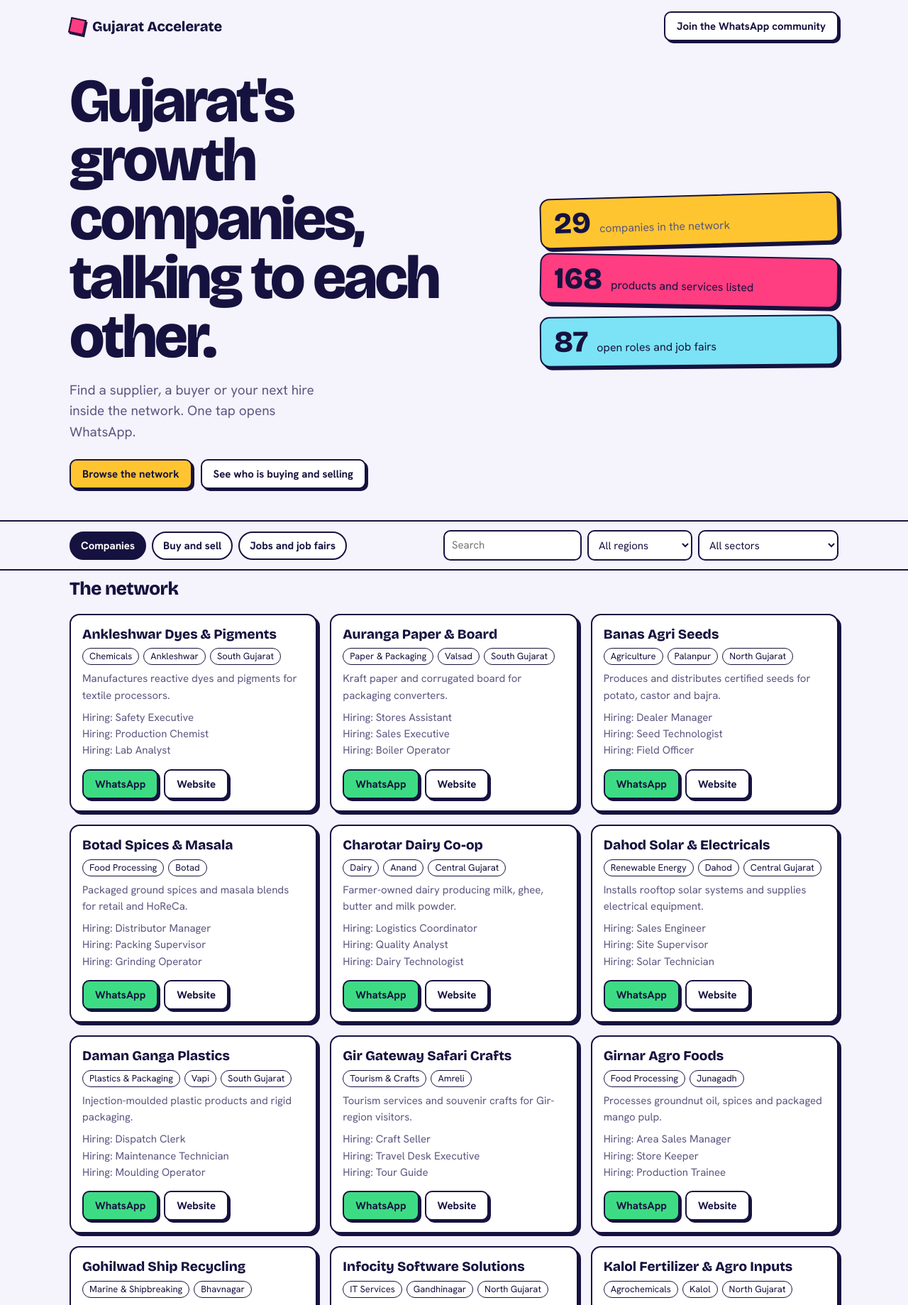
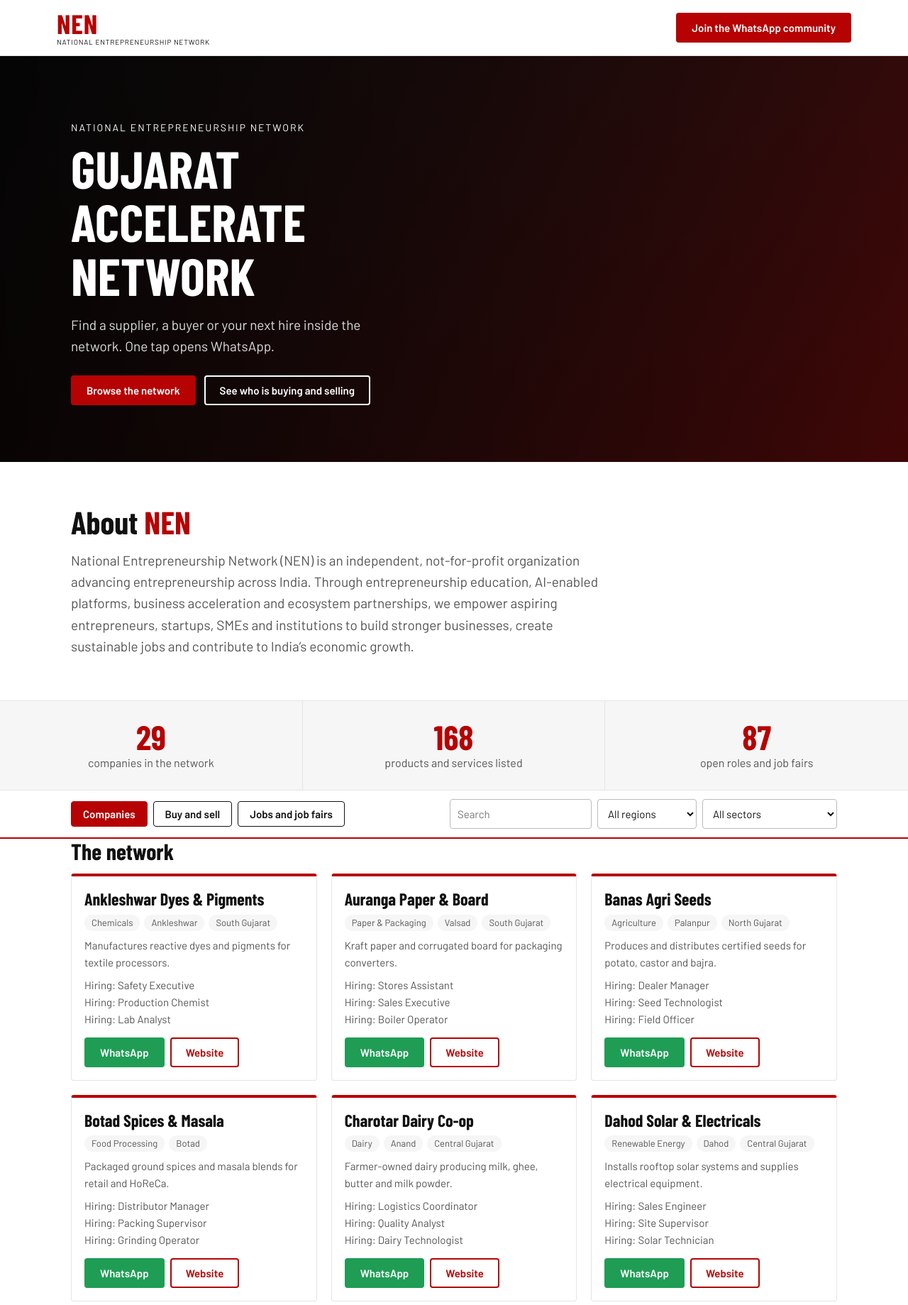
Before and after one commit to mindyourbusiness1105-creator/Gujarat_Accelerate_Portfolio, a Flask app: page / in a window 1280 px wide. Shown: the top 1839 px of the page at 71% size. Run offline with Flask 3, Linux system fonts and the light colour scheme; data comes from the database, SQL or seed files in the repository.

Commit message:
Add files via upload

```diff
--- a/gujarat-accelerate-network/templates/admin.html
+++ b/gujarat-accelerate-network/templates/admin.html
@@ -2,12 +2,12 @@
 <html lang="en"><head><meta charset="utf-8"><meta name="viewport" content="width=device-width, initial-scale=1">
 <title>Admin · Gujarat Accelerate</title>
 <style>
-:root{--ink:#16123f;--paper:#f5f3fb;--pink:#ff3d81;--gold:#ffc531;--mu:#5b5780}
+:root{--ink:#111;--paper:#f6f6f6;--pink:#B60202;--gold:#B60202;--mu:#5b5780}
 *{box-sizing:border-box}body{margin:0;background:var(--paper);color:var(--ink);font:15px/1.5 system-ui,sans-serif}
 .w{max-width:960px;margin:0 auto;padding:18px}h1{margin:0 0 4px}h2{margin:0 0 10px;font-size:18px}
-.card{background:#fff;border:2px solid var(--ink);border-radius:12px;box-shadow:4px 4px 0 var(--ink);padding:16px;margin:16px 0}
+.card{background:#fff;border:1px solid #ddd;border-top:4px solid var(--pink);border-radius:4px;padding:16px;margin:16px 0}
 input,select,textarea,button{font:inherit;padding:8px 10px;border:2px solid var(--ink);border-radius:8px;background:#fff;color:var(--ink);max-width:100%}
-textarea{width:100%}button{background:var(--gold);font-weight:700;cursor:pointer}button.d{background:#fff}
+textarea{width:100%}button{background:var(--gold);color:#fff;border-color:var(--gold);font-weight:700;cursor:pointer}button.d{background:#fff;color:var(--ink);border-color:var(--ink)}
 label{display:block;font-size:13px;color:var(--mu);margin:8px 0 3px}.row{display:flex;gap:8px;flex-wrap:wrap;align-items:center}
 table{width:100%;border-collapse:collapse;font-size:14px}td,th{text-align:left;padding:6px;border-bottom:1px solid #ddd}
 .msg{margin-top:8px;font-weight:700}.mu{color:var(--mu);font-size:13px}.warn{background:#fff3cd;border:2px solid var(--ink);border-radius:8px;padding:8px;margin-top:8px}
--- a/gujarat-accelerate-network/templates/index.html
+++ b/gujarat-accelerate-network/templates/index.html
@@ -3,74 +3,95 @@
 <head>
 <meta charset="utf-8">
 <meta name="viewport" content="width=device-width, initial-scale=1">
-<title>Gujarat Accelerate Network</title>
+<title>Gujarat Accelerate Network | NEN</title>
 <link rel="preconnect" href="https://fonts.googleapis.com"><link rel="preconnect" href="https://fonts.gstatic.com" crossorigin>
-<link href="https://fonts.googleapis.com/css2?family=Bricolage+Grotesque:opsz,wght@12..96,600;12..96,800&family=Hanken+Grotesk:wght@400;500;700&display=swap" rel="stylesheet">
+<link href="https://fonts.googleapis.com/css2?family=Barlow:wght@400;500;600&family=Barlow+Condensed:wght@600;700&display=swap" rel="stylesheet">
 <style>
-:root{--ink:#16123f;--paper:#f5f3fb;--pink:#ff3d81;--gold:#ffc531;--sky:#7be3f5;--mu:#5b5780;--sh:4px 4px 0 var(--ink)}
+:root{--red:#B60202;--red2:#8f0101;--ink:#111;--mu:#555;--line:#e5e5e5;--soft:#f6f6f6}
 *{box-sizing:border-box}
-body{margin:0;background:var(--paper);color:var(--ink);font:16px/1.55 "Hanken Grotesk",system-ui,sans-serif}
-h1,h2,h3,.logo{font-family:"Bricolage Grotesque","Hanken Grotesk",system-ui,sans-serif;margin:0}
+body{margin:0;background:#fff;color:var(--ink);font:16px/1.6 Barlow,system-ui,sans-serif}
+h1,h2,h3,.big{font-family:"Barlow Condensed",Barlow,system-ui,sans-serif;margin:0;font-weight:700}
 a{color:inherit}
-:focus-visible{outline:3px solid var(--pink);outline-offset:2px}
-.w{max-width:1120px;margin:0 auto;padding:0 18px}
-.nav{display:flex;justify-content:space-between;align-items:center;padding:16px 0}
-.logo{font-weight:800;font-size:20px;display:flex;align-items:center;gap:10px}
-.logo i{width:22px;height:22px;background:var(--pink);border:2px solid var(--ink);box-shadow:2px 2px 0 var(--ink);transform:rotate(12deg)}
-.btn{display:inline-block;padding:9px 16px;border:2px solid var(--ink);border-radius:10px;background:var(--gold);color:var(--ink);font:700 15px "Hanken Grotesk",system-ui,sans-serif;text-decoration:none;cursor:pointer;box-shadow:3px 3px 0 var(--ink);transition:transform .1s,box-shadow .1s}
-.btn:hover{transform:translate(-1px,-1px);box-shadow:5px 5px 0 var(--ink)}
-.btn.wa{background:#3ddc84}.btn.plain{background:#fff}
-.hero{display:grid;grid-template-columns:1.5fr 1fr;gap:32px;align-items:center;padding:28px 0 44px}
-h1{font-size:clamp(2.5rem,7.4vw,5.4rem);line-height:.96;letter-spacing:-.04em;font-weight:800;max-width:11ch}
-.hero p{font-size:19px;max-width:34ch;color:var(--mu);margin:18px 0 24px}
+:focus-visible{outline:3px solid var(--red);outline-offset:2px}
+.w{max-width:1120px;margin:0 auto;padding:0 20px}
+.top{background:#fff;border-bottom:1px solid var(--line)}
+.nav{display:flex;justify-content:space-between;align-items:center;padding:14px 0}
+.logo{line-height:1;text-decoration:none}
+.logo b{display:block;font:700 38px/1 "Barlow Condensed",sans-serif;letter-spacing:.02em;color:var(--red)}
+.logo span{display:block;font-size:10px;letter-spacing:.08em;text-transform:uppercase;color:var(--ink);margin-top:2px}
+.btn{display:inline-block;padding:10px 20px;border:2px solid var(--red);border-radius:4px;background:var(--red);color:#fff;font:600 15px Barlow,sans-serif;text-decoration:none;cursor:pointer;transition:background .15s}
+.btn:hover{background:var(--red2);border-color:var(--red2)}
+.btn.plain{background:#fff;color:var(--red)}.btn.plain:hover{background:var(--red);color:#fff}
+.btn.wa{background:#1f9d55;border-color:#1f9d55}.btn.wa:hover{background:#17773f;border-color:#17773f}
+.hero{background:linear-gradient(90deg,rgba(0,0,0,.88),rgba(0,0,0,.55)),linear-gradient(135deg,#2a2a2a,#B60202 140%);color:#fff;padding:90px 0 80px}
+.eyebrow{text-transform:uppercase;letter-spacing:.14em;font-size:14px;margin-bottom:8px}
+h1{font-size:clamp(2.4rem,6vw,4.6rem);line-height:1.02;text-transform:uppercase;max-width:15ch}
+.hero p{font-size:19px;max-width:44ch;margin:18px 0 26px;color:#ddd}
 .hero .acts{display:flex;gap:12px;flex-wrap:wrap}
-.stats{display:grid;gap:14px}
-.stat{border:2px solid var(--ink);border-radius:14px;padding:12px 18px;box-shadow:var(--sh);background:#fff;display:flex;align-items:baseline;gap:12px}
-.stat b{font:800 42px/1 "Bricolage Grotesque",system-ui,sans-serif}.stat span{color:var(--mu)}
-.stat:nth-child(1){background:var(--gold);transform:rotate(-1.5deg)}.stat:nth-child(2){background:var(--pink);transform:rotate(1deg)}
-.stat:nth-child(2) span{color:var(--ink)}.stat:nth-child(3){background:var(--sky);transform:rotate(-.5deg)}.stat:nth-child(3) span{color:var(--ink)}
-.bar{position:sticky;top:0;z-index:5;background:var(--paper);border-top:2px solid var(--ink);border-bottom:2px solid var(--ink);padding:12px 0}
+.hero .btn.plain{background:transparent;color:#fff;border-color:#fff}.hero .btn.plain:hover{background:#fff;color:var(--red)}
+section.sec{padding:60px 0}
+h2{font-size:clamp(1.9rem,4vw,2.8rem);line-height:1.1;margin-bottom:14px}
+h2 em{font-style:normal;color:var(--red)}
+.about p{font-size:19px;max-width:70ch;color:var(--mu);margin:0}
+.stats{display:grid;grid-template-columns:repeat(3,1fr);background:var(--soft);border-top:1px solid var(--line);border-bottom:1px solid var(--line)}
+.stat{padding:26px 18px;text-align:center;border-right:1px solid var(--line)}.stat:last-child{border:0}
+.stat b{display:block;font:700 48px/1 "Barlow Condensed",sans-serif;color:var(--red)}.stat span{color:var(--mu)}
+.bar{position:sticky;top:0;z-index:5;background:#fff;border-bottom:2px solid var(--red);padding:12px 0}
 .bar .w{display:flex;flex-wrap:wrap;gap:10px;align-items:center}
 .tabs{display:flex;gap:8px;flex-wrap:wrap}
-.tab{padding:8px 14px;border:2px solid var(--ink);border-radius:99px;background:#fff;font:700 15px "Hanken Grotesk",system-ui,sans-serif;cursor:pointer;color:var(--ink)}
-.tab[aria-selected=true]{background:var(--ink);color:#fff}
+.tab{padding:8px 16px;border:1px solid var(--ink);border-radius:4px;background:#fff;font:600 15px Barlow,sans-serif;cursor:pointer;color:var(--ink)}
+.tab[aria-selected=true]{background:var(--red);border-color:var(--red);color:#fff}
 .filters{display:flex;gap:8px;flex-wrap:wrap;margin-left:auto}
-input,select{padding:8px 10px;border:2px solid var(--ink);border-radius:10px;background:#fff;color:var(--ink);font:inherit;font-size:15px;max-width:100%}
-main{padding:26px 0 60px}
-h2{font-size:26px;letter-spacing:-.02em;margin:6px 0 14px}
-.grid{display:grid;grid-template-columns:repeat(auto-fill,minmax(300px,1fr));gap:18px;margin-bottom:30px}
-.card{border:2px solid var(--ink);border-radius:14px;background:#fff;box-shadow:var(--sh);padding:16px;display:flex;flex-direction:column;gap:8px;transition:transform .12s,box-shadow .12s}
-.card:hover{transform:translate(-2px,-2px);box-shadow:6px 6px 0 var(--ink)}
-.card h3{font-size:19px;line-height:1.2}.card p{margin:0;color:var(--mu);font-size:15px}
+input,select{padding:8px 10px;border:1px solid #bbb;border-radius:4px;background:#fff;color:var(--ink);font:inherit;font-size:15px;max-width:100%}
+main{padding:34px 0 50px}
+main h2{font-size:32px}
+.grid{display:grid;grid-template-columns:repeat(auto-fill,minmax(300px,1fr));gap:20px;margin-bottom:30px}
+.card{border:1px solid var(--line);border-top:4px solid var(--red);border-radius:4px;background:#fff;padding:18px;display:flex;flex-direction:column;gap:8px;transition:box-shadow .15s}
+.card:hover{box-shadow:0 8px 24px rgba(0,0,0,.12)}
+.card h3{font-size:24px;line-height:1.15}.card p{margin:0;color:var(--mu);font-size:15px}
 .chips{display:flex;flex-wrap:wrap;gap:6px}
-.chip{font-size:13px;padding:1px 9px;border:1.5px solid var(--ink);border-radius:99px}
-.tag{align-self:flex-start;font-weight:700;font-size:13px;padding:2px 10px;border:2px solid var(--ink);border-radius:8px}
-.k-sell{background:var(--gold)}.k-buy{background:var(--pink)}.k-job{background:var(--sky)}.k-event{background:var(--ink);color:#fff}
-.who{font-weight:700;font-size:14px}
-.match{font-size:14px;border-top:2px dashed var(--ink);padding-top:8px}.match b{display:block;margin-bottom:2px}
-.match a{color:var(--pink);font-weight:700}
+.chip{font-size:13px;padding:1px 10px;background:var(--soft);border-radius:99px;color:var(--mu)}
+.tag{align-self:flex-start;font-weight:600;font-size:12px;letter-spacing:.06em;text-transform:uppercase;padding:2px 10px;border-radius:3px;color:#fff;background:var(--ink)}
+.k-sell{background:var(--red)}.k-buy{background:#444}.k-job{background:#1f6f8b}.k-event{background:var(--ink)}
+.who{font-weight:600;font-size:14px}
+.match{font-size:14px;border-top:1px dashed #bbb;padding-top:8px}.match b{display:block;margin-bottom:2px}
+.match a{color:var(--red);font-weight:600}
 .acts2{display:flex;gap:8px;flex-wrap:wrap;margin-top:auto;padding-top:6px}
-.empty{padding:36px 18px;border:2px dashed var(--ink);border-radius:14px;text-align:center;color:var(--mu)}
-footer{border-top:2px solid var(--ink);padding:22px 0 36px;color:var(--mu);font-size:14px}
-@media(max-width:760px){.hero{grid-template-columns:1fr}.filters{margin-left:0;width:100%}.filters input{flex:1 1 100%}}
+.empty{padding:36px 18px;border:1px dashed #bbb;border-radius:4px;text-align:center;color:var(--mu)}
+.impact{text-align:center;background:#fff;border-top:1px solid var(--line)}
+.imp{display:grid;grid-template-columns:repeat(6,1fr);margin-top:26px}
+.imp div{padding:6px 12px;border-right:1px solid var(--line)}.imp div:last-child{border:0}
+.imp b{display:block;font:700 44px/1.1 "Barlow Condensed",sans-serif}.imp span{font-size:15px;color:var(--mu)}
+.cta{background:var(--red);color:#fff;text-align:center;padding:46px 0}
+.cta h2{font-size:clamp(1.5rem,3vw,2.1rem);margin-bottom:16px}
+.cta .btn{background:#fff;color:var(--red);border-color:#fff}.cta .btn:hover{background:#111;color:#fff;border-color:#111}
+footer{background:#000;color:#999;padding:44px 0 30px;font-size:15px}
+footer .logo b{color:#fff}footer .logo span{color:#fff}
+.li{display:inline-flex;width:34px;height:34px;margin-top:18px;background:#333;color:#fff;align-items:center;justify-content:center;font:700 15px Barlow,sans-serif;text-decoration:none;border-radius:2px}
+footer hr{border:0;border-top:1px solid #333;margin:28px 0}
+.fb{display:flex;justify-content:space-between;flex-wrap:wrap;gap:12px}
+.fb a{margin-left:22px;text-decoration:none}.fb a:hover{color:#fff}
+@media(max-width:860px){.imp{grid-template-columns:repeat(2,1fr)}.imp div{border:0;padding:14px 6px}.filters{margin-left:0;width:100%}.filters input{flex:1 1 100%}}
+@media(max-width:560px){.stats{grid-template-columns:1fr}.stat{border-right:0;border-bottom:1px solid var(--line)}.fb a{margin:0 18px 0 0}}
 @media(prefers-reduced-motion:reduce){*{transition:none!important}}
 </style>
 </head>
 <body>
-<div class="w">
-  <div class="nav"><div class="logo"><i></i>Gujarat Accelerate</div><a class="btn plain" id="join" href="#" target="_blank" rel="noopener" hidden>Join the WhatsApp community</a></div>
-  <section class="hero">
-    <div>
-      <h1>Gujarat's growth companies, talking to each other.</h1>
+<div class="top"><div class="w nav"><a class="logo" href="/"><b>NEN</b><span>National Entrepreneurship Network</span></a><a class="btn" id="join" href="#" target="_blank" rel="noopener" hidden>Join the WhatsApp community</a></div></div>
+<section class="hero"><div class="w">
+  <div class="eyebrow">National Entrepreneurship Network</div>
+  <h1>Gujarat Accelerate Network</h1>
   <p>Find a supplier, a buyer or your next hire inside the network. One tap opens WhatsApp.</p>
   <div class="acts"><a class="btn" href="#network" data-go="network">Browse the network</a><a class="btn plain" href="#buysell" data-go="buysell">See who is buying and selling</a></div>
-    </div>
+</div></section>
+<section class="sec about"><div class="w">
+  <h2>About <em>NEN</em></h2>
+  <p>National Entrepreneurship Network (NEN) is an independent, not-for-profit organization advancing entrepreneurship across India. Through entrepreneurship education, AI-enabled platforms, business acceleration and ecosystem partnerships, we empower aspiring entrepreneurs, startups, SMEs and institutions to build stronger businesses, create sustainable jobs and contribute to India’s economic growth.</p>
+</div></section>
 <div class="stats">
   <div class="stat"><b id="s1">0</b><span>companies in the network</span></div>
   <div class="stat"><b id="s2">0</b><span>products and services listed</span></div>
   <div class="stat"><b id="s3">0</b><span>open roles and job fairs</span></div>
-    </div>
-  </section>
 </div>
 <div class="bar"><div class="w">
   <div class="tabs" role="tablist">
@@ -85,7 +106,24 @@
   </div>
 </div></div>
 <main class="w" id="out"></main>
-<footer><div class="w">Run by the National Entrepreneurship Network for the Gujarat Accelerate portfolio. Want to add or change your listing? Message the NEN team on WhatsApp.</div></footer>
+<section class="sec impact"><div class="w">
+  <h2>Our Impact</h2>
+  <div class="imp">
+    <div><b>20+</b><span>Years of Entrepreneurship Development</span></div>
+    <div><b>400K+</b><span>Aspiring Entrepreneurs Enabled</span></div>
+    <div><b>10K+</b><span>Startups &amp; SMEs Supported</span></div>
+    <div><b>600+</b><span>Mentors &amp; Domain Experts</span></div>
+    <div><b>1,000+</b><span>Academic Institution Partners</span></div>
+    <div><b>250+</b><span>Industry Partners</span></div>
+  </div>
+</div></section>
+<section class="cta"><div class="w"><h2>Want to add or change your listing? Or would like to collaborate?</h2><a class="btn" href="https://nen.org/contact/" target="_blank" rel="noopener">Reach out</a></div></section>
+<footer><div class="w">
+  <a class="logo" href="https://nen.org" target="_blank" rel="noopener"><b>NEN</b><span>National Entrepreneurship Network</span></a><br>
+  <a class="li" href="https://www.linkedin.com/company/national-entrepreneurship-network-india/" target="_blank" rel="noopener" aria-label="LinkedIn">in</a>
+  <hr>
+  <div class="fb"><span>© 2026 All rights reserved</span><span><a href="https://nen.org/terms-of-use" target="_blank" rel="noopener">Terms of Use</a><a href="https://nen.org/privacy-notice" target="_blank" rel="noopener">Privacy Notice</a></span></div>
+</div></footer>
 <script>
 const $=s=>document.querySelector(s);
 const esc=s=>String(s==null?'':s).replace(/[&<>"']/g,c=>({'&':'&amp;','<':'&lt;','>':'&gt;','"':'&quot;',"'":'&#39;'}[c]));
```
Lines whose indentation alone changed are shown as unchanged.
